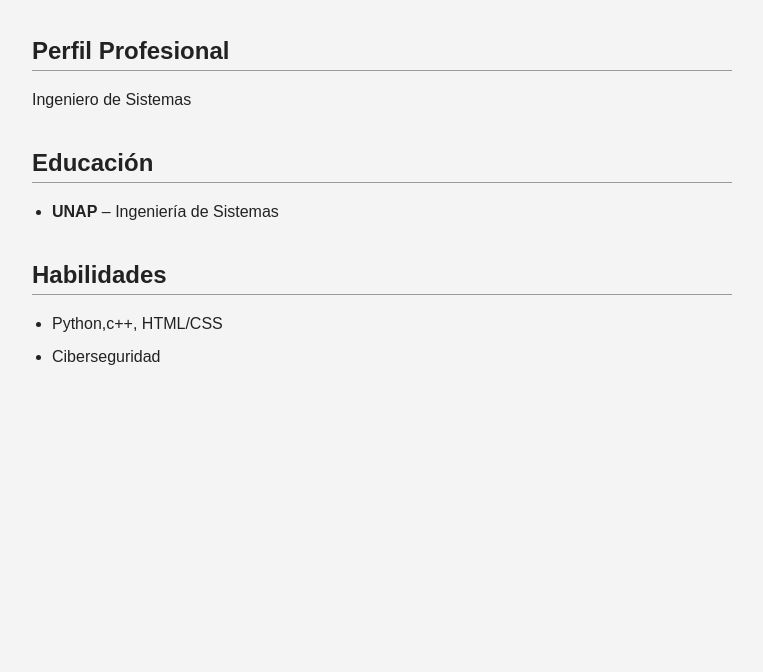
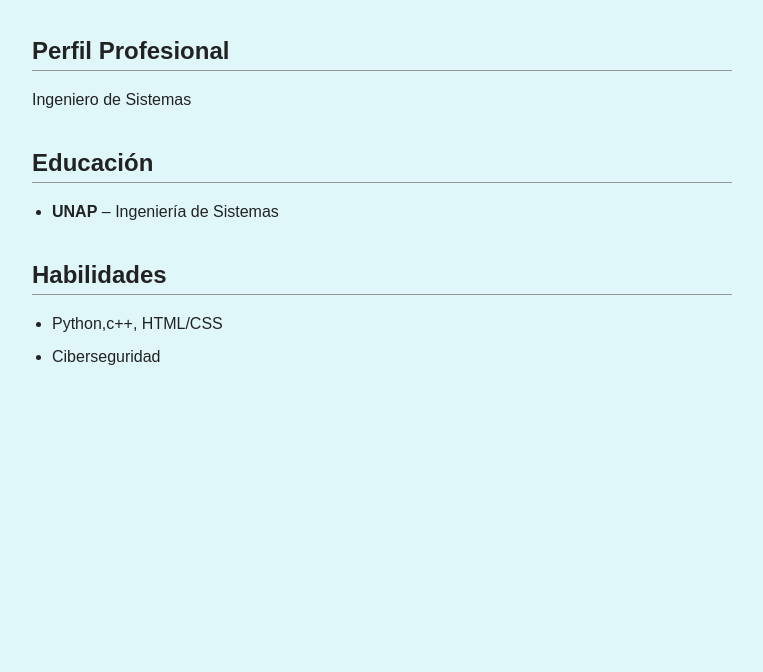
Before and after one commit to Jose-ops789/mi-cv-n, a plain HTML site: page index.html in a window 1280 px wide. Shown: the part 128-800 px from the top of the page, without its empty margins (258-1021 px from the left). Drawn offline with Linux system fonts and the light colour scheme.

Commit message:
Update styles.css

```diff
--- a/styles.css
+++ b/styles.css
@@ -1,6 +1,6 @@
 body {
   font-family: sans-serif;
-  background: #f4f4f4;
+  background: #e0f7fa ;
   color: #222;
   max-width: 700px;
   margin: auto;
```
